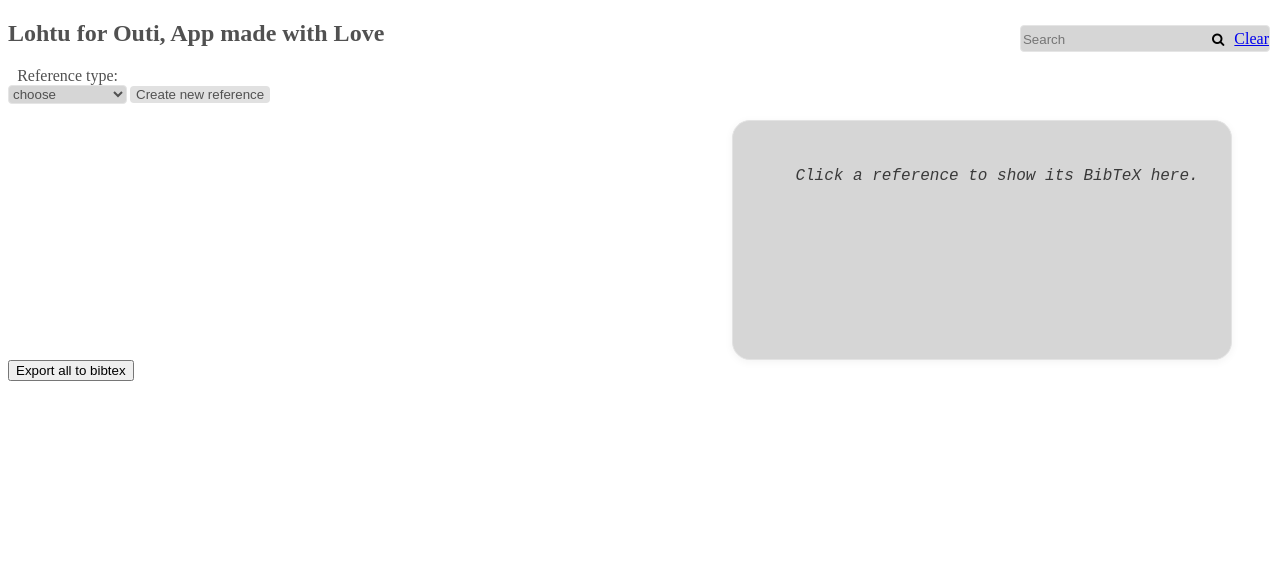
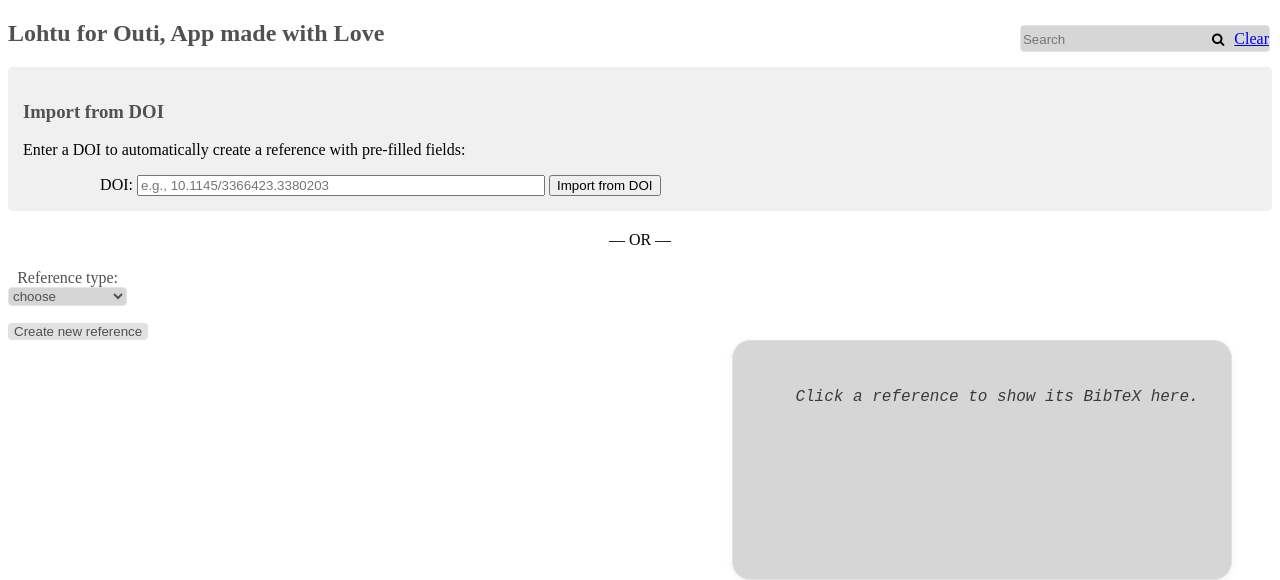
Before and after one commit to Feycry/lohtu, a Flask app: template src/templates/index.html in a window 1280 px wide. Shown: the top 580 px of the page. Run offline with Flask 3, Linux system fonts and the light colour scheme; the template is opened without the code that fills it, so the values that code supplies are empty; parts of the project's set-up code (start-up, migrations or seed data) failed here and were passed over.

Commit message:
Implement doi lookup

```diff
--- a/src/app.py
+++ b/src/app.py
@@ -1,8 +1,13 @@
+import re
+from urllib.parse import urlencode
 from flask import redirect, render_template, request, jsonify, flash, Response
+import requests
 from db_helper import reset_db, delete_reference, setup_db, tables
 from repositories.reference_repository import get_references, create_reference, get_reference_type_required_fields, get_reference, update_reference
 from config import app, test_env
 from util import validate_reference, UserInputError
+from entities.all_fields import COLUMN_KEYS
+
 
 @app.route("/")
 def index():
@@ -24,20 +29,16 @@
         required_fields = get_reference_type_required_fields(reference_type)
 
 
-    all_fields = [
-        'author', 'title', 'journal', 'booktitle', 'year', 'publisher',
-        'school', 'institution', 'url', 'doi', 'editor', 'volume',
-        'number', 'series', 'pages', 'address', 'month', 'organization',
-        'edition', 'howpublished', 'note', 'type'
-    ]
+    optional_fields = [field for field in COLUMN_KEYS if field not in required_fields]
 
-
-    optional_fields = [field for field in all_fields if field not in required_fields]
+    # Get prefilled data from session or query params (from DOI lookup)
+    prefill = {field: request.args.get(field, "") for field in COLUMN_KEYS}
 
     return render_template("new_reference.html",
                          reference_type=reference_type,
                          required_fields=required_fields,
-                         optional_fields=optional_fields)
+                         optional_fields=optional_fields,
+                         prefill=prefill)
 
 @app.route("/create_reference", methods=["POST"])
 def reference_creation():
@@ -256,3 +257,51 @@
     else:
         flash("Deletetion failed.")
     return redirect("/")
+
+@app.route("/lookup_doi", methods=["POST"])
+def lookup_doi():
+    """Looks up a DOI and redirects to new_reference with parsed BibTeX fields."""
+    doi = request.form.get("doi", "").strip()
+
+    if not doi:
+        flash("DOI is required")
+        return redirect("/new_reference")
+
+    # Fetch BibTeX from DOI
+    base_url = "https://doi.org/"
+    url = base_url + doi
+    headers = {"Accept": "application/x-bibtex"}
+
+    try:
+        response = requests.get(url, headers=headers, timeout=10)
+        response.raise_for_status()
+        bibtex = response.text
+
+        # Parse BibTeX entry
+        fields = {}
+
+        # Extract reference type
+        type_match = re.search(r'@(\w+)\{', bibtex)
+        if type_match:
+            fields['reference_type'] = type_match.group(1).lower()
+
+        # Extract fields using regex - handle both {} and "" delimiters
+        # This regex handles multi-line values and nested braces better
+        field_pattern = re.compile(r'(\w+)\s*=\s*\{([^{}]*(?:\{[^{}]*\}[^{}]*)*)\}|(\w+)\s*=\s*"([^"]*)"')
+        for match in field_pattern.finditer(bibtex):
+            if match.group(1):  # Brace-delimited
+                field_name = match.group(1).lower()
+                field_value = match.group(2).strip()
+            else:  # Quote-delimited
+                field_name = match.group(3).lower()
+                field_value = match.group(4).strip()
+            fields[field_name] = field_value
+
+        # Build redirect URL with query parameters
+        params = urlencode(fields)
+        flash("DOI lookup successful! Fields have been populated.")
+        return redirect(f"/new_reference?{params}")
+
+    except requests.exceptions.RequestException as e:
+        flash(f"Error resolving DOI: {str(e)}")
+        return redirect("/new_reference")
--- a/src/static/main.css
+++ b/src/static/main.css
@@ -62,9 +62,27 @@
 }
 
 .create_new_ref {
-  position: absolute;
-  top: 85px;
-  left: 130px;
+  margin-top: 10px;
+}
+
+.doi_lookup_section {
+  background-color: #f0f0f0;
+  padding: 15px;
+  margin-bottom: 20px;
+  border-radius: 5px;
+}
+
+.doi_lookup_section form {
+  margin: 0;
+}
+
+.doi_lookup_section input[type="text"] {
+  width: 400px;
+}
+
+.separator {
+  text-align: center;
+  margin: 20px 0;
 }
 
 .field_boxes {
--- a/src/templates/index.html
+++ b/src/templates/index.html
@@ -18,7 +18,18 @@
   <p>Results</p>
 {% endif %}
 
-</ul>
+<div class="doi_lookup_section">
+  <h3>Import from DOI</h3>
+  <p>Enter a DOI to automatically create a reference with pre-filled fields:</p>
+  <form action="/lookup_doi" method="post">
+    <label for="doi_lookup">DOI:</label>
+    <input type="text" name="doi" id="doi_lookup" placeholder="e.g., 10.1145/3366423.3380203">
+    <button type="submit">Import from DOI</button>
+  </form>
+</div>
+
+<p class="separator">— OR —</p>
+
 <p>
   <label for="reference_type" class="ref_type">Reference type:</label><br />
   <select name="reference_type" id="reference_type" class="ref_selection" required>
--- a/src/templates/new_reference.html
+++ b/src/templates/new_reference.html
@@ -29,7 +29,7 @@
   <div class="field_boxes">
   {% for field in required_fields %}
   <label for="{{ field }}">{{ field.capitalize() }}:</label>
-  <input type="text" class="fields" name="{{ field }}" id="{{ field }}" required>
+  <input type="text" name="{{ field }}" id="{{ field }}" value="{{ prefill.get(field, '') }}" required>
   <br>
   {% endfor %}
   </div>
@@ -40,7 +40,7 @@
   <div class="field_boxes">
   {% for field in optional_fields %}
   <label for="{{ field }}">{{ field.capitalize() }}:</label>
-  <input type="text" class="fields" name="{{ field }}" id="{{ field }}">
+  <input type="text" name="{{ field }}" id="{{ field }}" value="{{ prefill.get(field, '') }}">
   <br>
   {% endfor %}
   </div>
```
